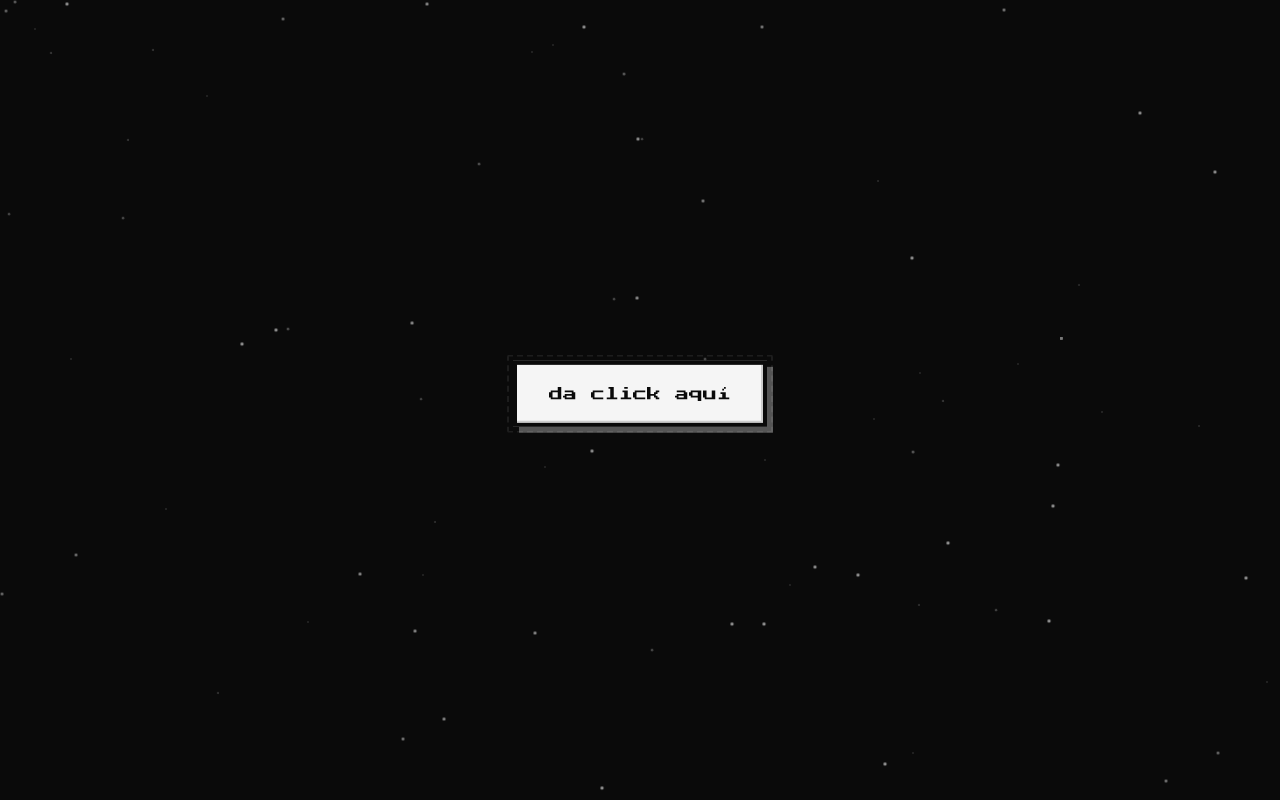
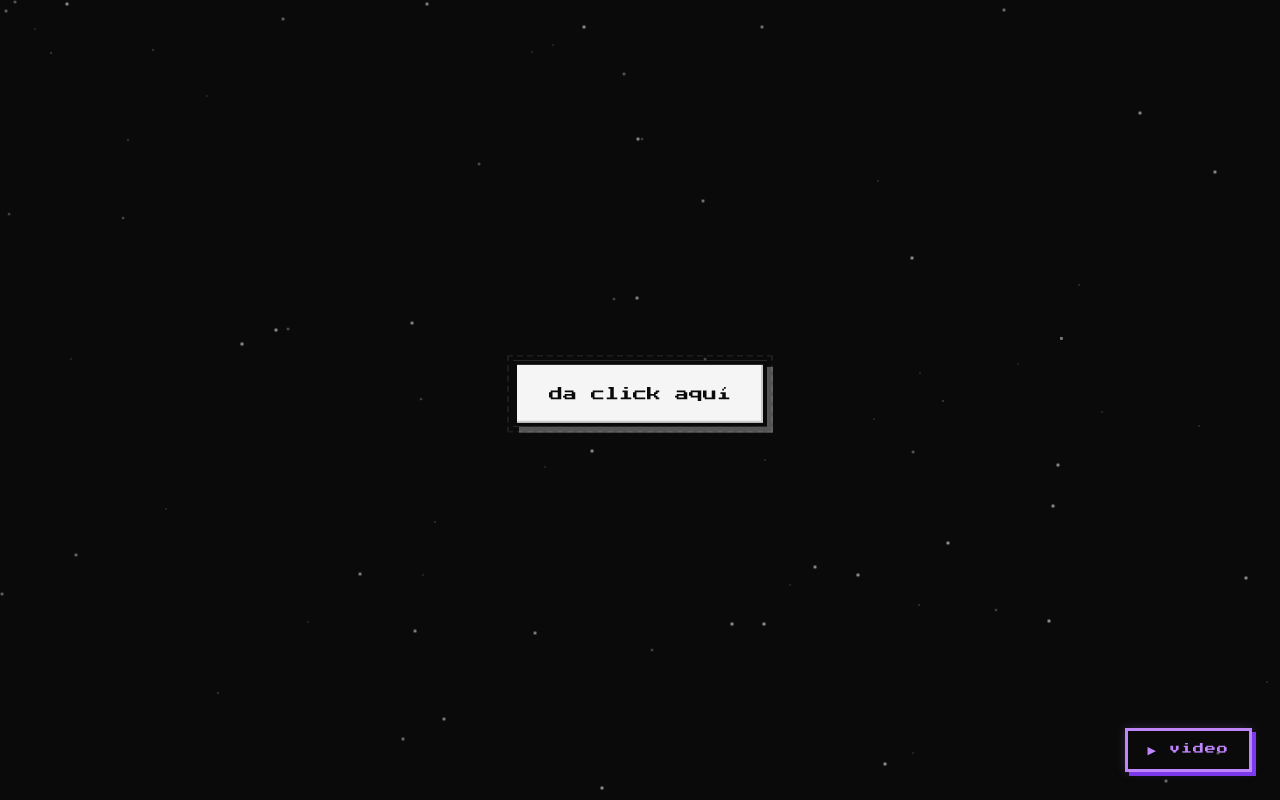
Before and after one commit to galeed/Eagster-Egg, a plain HTML site: page index.html in a window 1280 px wide. Drawn offline with Linux system fonts and the light colour scheme.

Commit message:
Actualizar index.html

```diff
--- a/index.html
+++ b/index.html
@@ -44,9 +44,7 @@
       box-shadow:
         6px 6px 0 #555,
         -2px -2px 0 #ccc inset;
-      transition:
-        transform 0.08s,
-        box-shadow 0.08s;
+      transition: transform 0.08s, box-shadow 0.08s;
       z-index: 10;
       animation: float 3s ease-in-out infinite;
     }
@@ -62,16 +60,12 @@
 
     #click-box:hover {
       transform: scale(1.04) translateY(-2px);
-      box-shadow:
-        8px 8px 0 #333,
-        -2px -2px 0 #eee inset;
+      box-shadow: 8px 8px 0 #333, -2px -2px 0 #eee inset;
     }
 
     #click-box:active {
       transform: scale(0.97) translateY(2px);
-      box-shadow:
-        2px 2px 0 #333,
-        -1px -1px 0 #ccc inset;
+      box-shadow: 2px 2px 0 #333, -1px -1px 0 #ccc inset;
     }
 
     @keyframes float {
@@ -115,7 +109,6 @@
       pointer-events: all;
     }
 
-    /* scanlines overlay */
     #love-screen::before {
       content: '';
       position: absolute;
@@ -130,7 +123,6 @@
       pointer-events: none;
     }
 
-    /* noise texture */
     #love-screen::after {
       content: '';
       position: absolute;
@@ -189,6 +181,44 @@
       50%       { opacity: 0; }
     }
 
+    /* ── BOTÓN VIDEO ── */
+    #video-btn {
+      position: fixed;
+      bottom: 28px;
+      right: 28px;
+      z-index: 30;
+      font-family: 'Press Start 2P', monospace;
+      font-size: clamp(8px, 1.5vw, 11px);
+      background: transparent;
+      border: 3px solid var(--lilac);
+      color: var(--lilac);
+      padding: 12px 20px;
+      cursor: pointer;
+      letter-spacing: 1px;
+      box-shadow: 4px 4px 0 var(--lilac-dark);
+      transition: all 0.15s;
+      text-decoration: none;
+      display: inline-block;
+      animation: btn-float 2.5s ease-in-out infinite;
+    }
+
+    #video-btn:hover {
+      background: var(--lilac-dark);
+      color: #fff;
+      box-shadow: 6px 6px 0 #4c1d95;
+      transform: translateY(-3px);
+    }
+
+    #video-btn:active {
+      transform: translateY(1px);
+      box-shadow: 2px 2px 0 var(--lilac-dark);
+    }
+
+    @keyframes btn-float {
+      0%, 100% { box-shadow: 4px 4px 0 var(--lilac-dark), 0 0 10px rgba(192,132,252,0.2); }
+      50%       { box-shadow: 4px 4px 0 var(--lilac-dark), 0 0 25px rgba(232,121,249,0.45); }
+    }
+
     /* ── ESTRELLAS FONDO ── */
     #stars { position: fixed; inset: 0; pointer-events: none; z-index: 1; }
 
@@ -208,24 +238,22 @@
 </head>
 <body>
 
-  <!-- Fondo de estrellas -->
   <div id="stars"></div>
 
-  <!-- Pantalla inicial -->
   <div id="click-box" onclick="trigger()">da click aquí</div>
 
-  <!-- Partículas -->
   <div id="particles"></div>
 
-  <!-- Pantalla de amor -->
   <div id="love-screen" onclick="reset()">
     <div id="love-text">te quiero<br>Ernesto</div>
     <div id="love-emoji">💜</div>
     <div id="restart-hint">[ da click para reiniciar ]</div>
   </div>
 
+  <!-- Botón Video siempre visible -->
+  <a id="video-btn" href="videos-ernesto.html" target="_blank">▶ video</a>
+
 <script>
-  /* ── Estrellas ── */
   const starsEl = document.getElementById('stars');
   for (let i = 0; i < 80; i++) {
     const s = document.createElement('div');
@@ -237,7 +265,6 @@
     starsEl.appendChild(s);
   }
 
-  /* ── Partículas pixeladas ── */
   const COLORS = ['#c084fc','#e879f9','#a855f7','#f0abfc','#ffffff','#fbbf24'];
 
   function burst(x, y) {
@@ -258,24 +285,18 @@
     }
   }
 
-  /* ── Trigger ── */
   function trigger() {
-    const box   = document.getElementById('click-box');
-    const rect  = box.getBoundingClientRect();
-    const cx    = rect.left + rect.width  / 2;
-    const cy    = rect.top  + rect.height / 2;
-
-    burst(cx, cy);
+    const box  = document.getElementById('click-box');
+    const rect = box.getBoundingClientRect();
+    burst(rect.left + rect.width / 2, rect.top + rect.height / 2);
     box.style.animation = 'none';
     box.style.opacity   = '0';
     box.style.pointerEvents = 'none';
-
     setTimeout(() => {
       document.getElementById('love-screen').classList.add('active');
     }, 300);
   }
 
-  /* ── Reset ── */
   function reset() {
     document.getElementById('love-screen').classList.remove('active');
     const box = document.getElementById('click-box');
```
